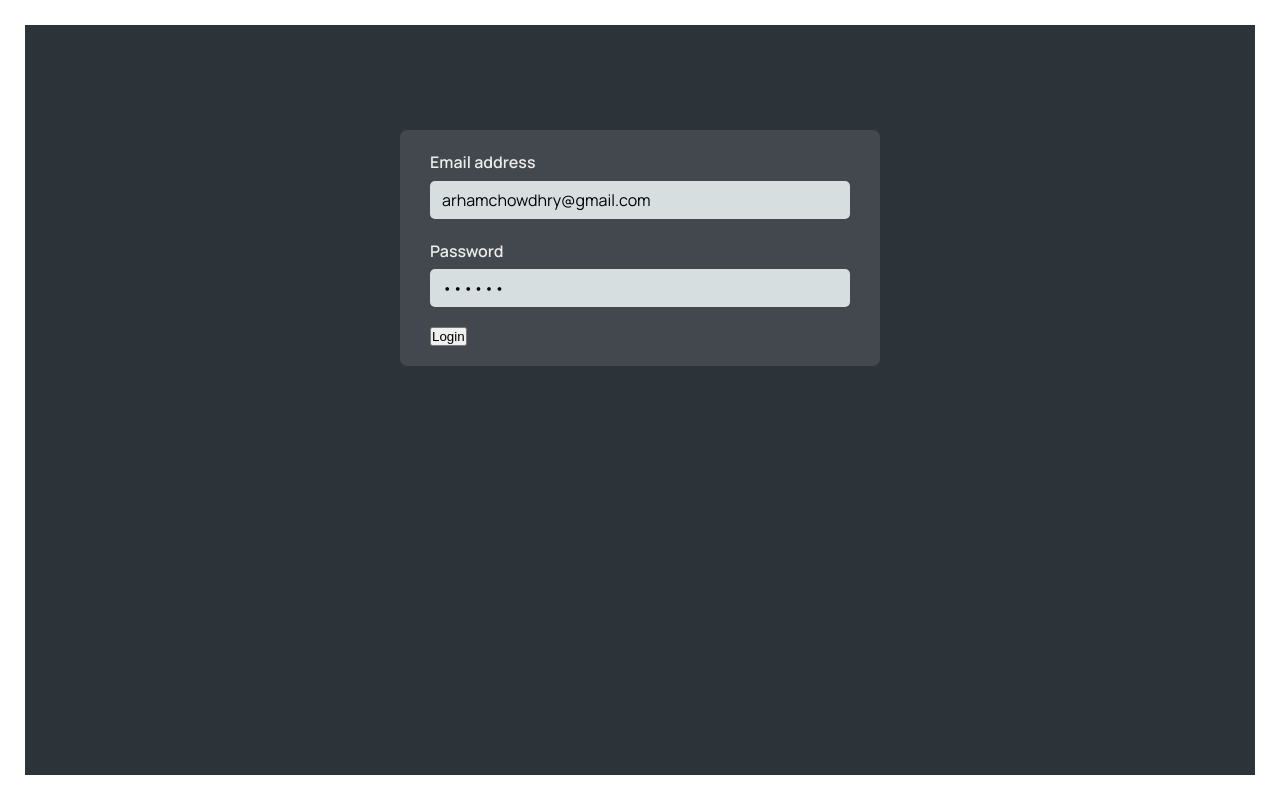
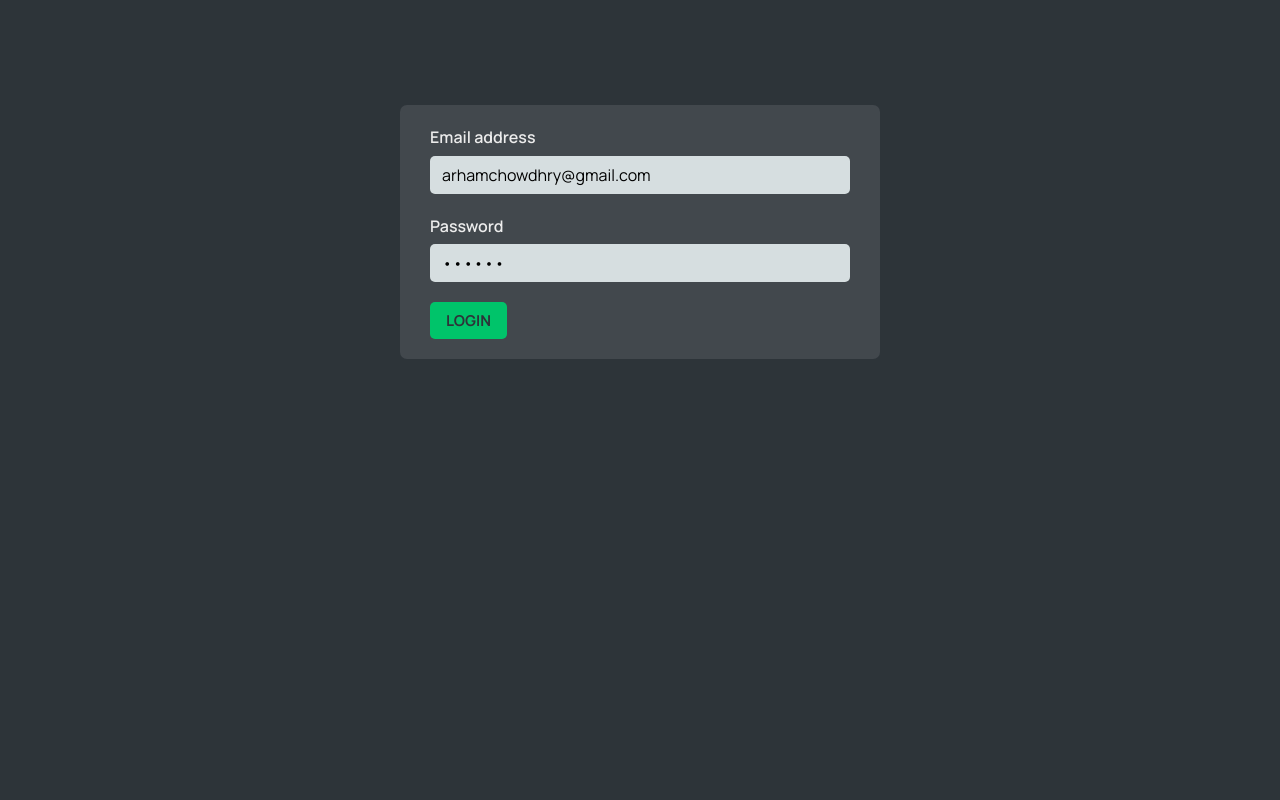
Before and after one commit to Arham11/worldwise-react, a React (Vite) app: page /login in a window 1280 px wide. Built offline with nearby package versions, Linux system fonts and the light colour scheme; data requests are answered from the project's data file.

Commit message:
add auth to Protected pages using ProtectRoutes page component

```diff
--- a/src/App.jsx
+++ b/src/App.jsx
@@ -16,6 +16,7 @@ import CountryList from "./components/CountryList";
 import City from "./components/City";
 import Form from "./components/Form";
 import { AuthProvider } from "./contexts/FakeAuthContext";
+import ProtectedRoutes from "./pages/ProtectedRoutes";
 
 let DefaultIcon = L.icon({
   iconUrl: icon,
@@ -32,14 +33,21 @@ function App() {
             <Route path="/" element={<Homepage />}></Route>
             <Route path="product" element={<Product />}></Route>
             <Route path="pricing" element={<Pricing />}></Route>
-            <Route path="/app" element={<AppLayout />}>
+            <Route
+              path="app"
+              element={
+                <ProtectedRoutes>
+                  <AppLayout />
+                </ProtectedRoutes>
+              }
+            >
               <Route index element={<Navigate replace to="cities" />}></Route>
               <Route path="cities" element={<CityList />}></Route>
               <Route path="cities/:id" element={<City />} />
               <Route path="countries" element={<CountryList />}></Route>
               <Route path="form" element={<Form />} />
             </Route>
-            <Route path="/login" element={<Login />} />
+            <Route path="login" element={<Login />} />
             <Route path="*" element={<PageNotFound />}></Route>
           </Routes>
         </BrowserRouter>
--- a/src/components/Logo.module.css
+++ b/src/components/Logo.module.css
@@ -1,3 +1,4 @@
 .logo {
   height: 5.2rem;
+  max-width: 20rem;
 }
--- a/src/components/Sidebar.module.css
+++ b/src/components/Sidebar.module.css
@@ -6,7 +6,7 @@
   display: flex;
   flex-direction: column;
   align-items: center;
-  height: calc(100vh - 4.8rem);
+  height: 100vh;
 }
 
 .footer {
--- a/src/components/SpinnerFullPage.module.css
+++ b/src/components/SpinnerFullPage.module.css
@@ -1,5 +1,4 @@
 .spinnerFullpage {
-  margin: 2.5rem;
-  height: calc(100vh - 5rem);
+  height: 100vh;
   background-color: var(--color-dark--1);
 }
--- a/src/pages/Homepage.module.css
+++ b/src/pages/Homepage.module.css
@@ -1,11 +1,10 @@
 .homepage {
-  height: calc(100vh - 5rem);
-  margin: 2.5rem;
+  height: 100vh;
   background-image: linear-gradient(
       rgba(36, 42, 46, 0.8),
       rgba(36, 42, 46, 0.8)
     ),
-    url("bg.jpg");
+    url("/bg.jpg");
   background-size: cover;
   background-position: center;
   padding: 2.5rem 5rem;
--- a/src/pages/Login.jsx
+++ b/src/pages/Login.jsx
@@ -2,6 +2,7 @@ import { useEffect, useState } from "react";
 import styles from "./Login.module.css";
 import { useAuth } from "../contexts/FakeAuthContext";
 import { useNavigate } from "react-router-dom";
+import Button from "../components/Button";
 
 export default function Login() {
   const navigate = useNavigate();
@@ -9,7 +10,7 @@ export default function Login() {
   // PRE-FILL FOR DEV PURPOSES
   const [email, setEmail] = useState("arhamchowdhry@gmail.com");
   const [password, setPassword] = useState("qwerty");
-  const { login, logout, user, isAuthenticated } = useAuth();
+  const { login, isAuthenticated } = useAuth();
 
   function handleLogin(e) {
     e.preventDefault();
@@ -18,6 +19,7 @@ export default function Login() {
 
   useEffect(
     function () {
+      debugger;
       if (isAuthenticated) {
         navigate("/app", { replace: true });
       }
@@ -48,9 +50,9 @@ export default function Login() {
         </div>
 
         <div>
-          <button type="primary" onClick={(e) => handleLogin(e)}>
+          <Button type="primary" onClick={(e) => handleLogin(e)}>
             Login
-          </button>
+          </Button>
         </div>
       </form>
     </main>
--- a/src/pages/Login.module.css
+++ b/src/pages/Login.module.css
@@ -1,8 +1,7 @@
 .login {
-  margin: 2.5rem;
   padding: 2.5rem 5rem;
   background-color: var(--color-dark--1);
-  min-height: calc(100vh - 5rem);
+  min-height: 100vh;
 }
 
 .form {
--- a/src/pages/Product.module.css
+++ b/src/pages/Product.module.css
@@ -1,8 +1,7 @@
 .product {
-  margin: 2.5rem;
   padding: 2.5rem 5rem;
   background-color: var(--color-dark--1);
-  min-height: calc(100vh - 5rem);
+  min-height: 100vh;
 }
 
 .product section {
--- /dev/null
+++ b/src/pages/ProtectedRoutes.jsx
@@ -0,0 +1,19 @@
+import { useNavigate } from "react-router-dom";
+import { useAuth } from "../contexts/FakeAuthContext";
+import { useEffect } from "react";
+
+function ProtectedRoutes({ children }) {
+  const { isAuthenticated } = useAuth();
+  const navigate = useNavigate();
+
+  useEffect(
+    function () {
+      if (!isAuthenticated) navigate("/");
+    },
+    [navigate, isAuthenticated]
+  );
+
+  return isAuthenticated ? children : null;
+}
+
+export default ProtectedRoutes;
```
